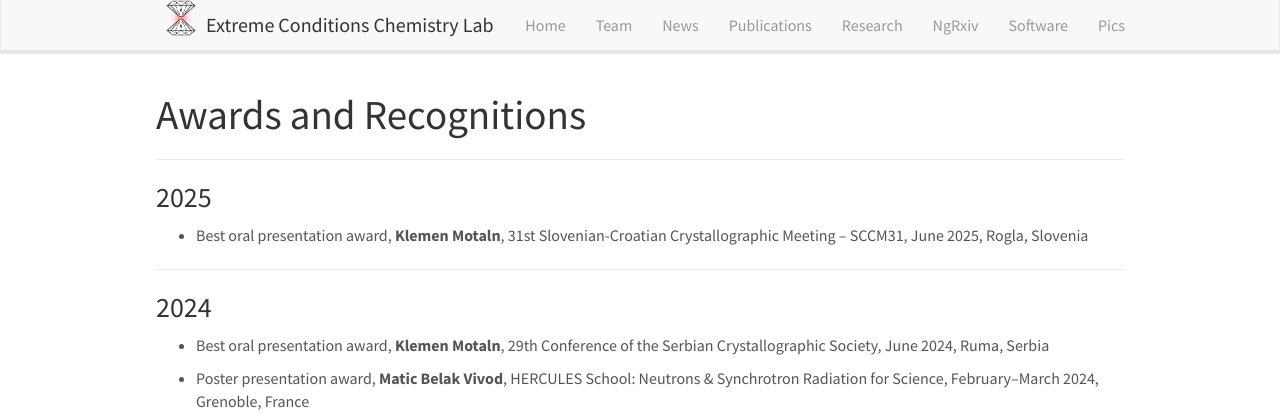
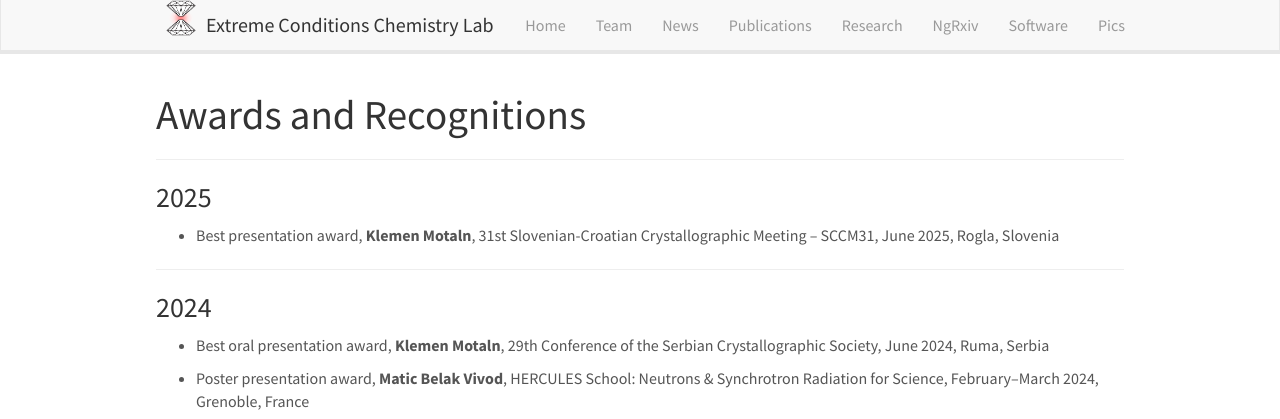
Before and after one commit to eccl-jsi/eccl-jsi.github.io, a Jekyll site: the page built from _pages/awards.md, in a window 1280 px wide and 900 px high. Shown: the top 419 px of the window. Built offline with Jekyll 4.4.1, drawn with Linux system fonts in a browser that asks for light colours; nearby versions of some CDN libraries.

Commit message:
Update awards.md

```diff
--- a/_pages/awards.md
+++ b/_pages/awards.md
@@ -12,7 +12,7 @@
 
 ### 2025
 
-- Best oral presentation award, <b>Klemen Motaln</b>, 31st Slovenian-Croatian Crystallographic Meeting – SCCM31, June 2025, Rogla, Slovenia
+- Best presentation award, <b>Klemen Motaln</b>, 31st Slovenian-Croatian Crystallographic Meeting – SCCM31, June 2025, Rogla, Slovenia
 
 <hr>
 
```
